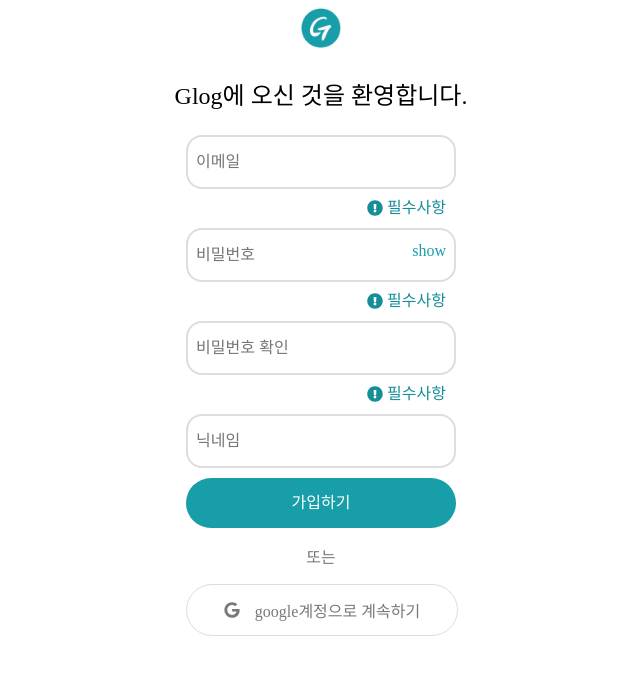
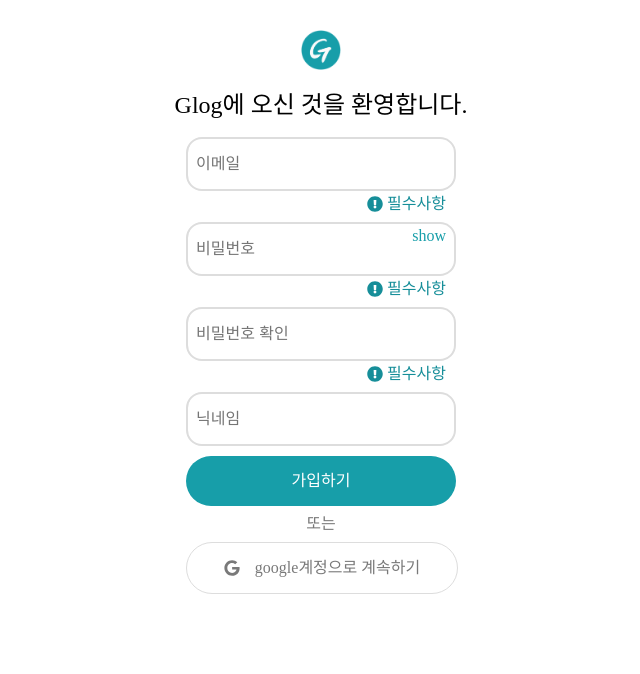
Before and after one commit to codestates/glog, a React (Create React App) app in the folder glog-client/: page /signup in a window 1280 px wide. Shown: the top 674 px of the page, without its empty margins (319-959 px from the left). Built offline with nearby package versions, Linux system fonts and the light colour scheme.

Commit message:
change signup css

```diff
--- a/glog-client/src/App.js
+++ b/glog-client/src/App.js
@@ -4,6 +4,7 @@ import SignIn from './pages/SignIn';
 import SignUp from './pages/SignUp';
 import Mypage from './pages/MyPage';
 import Main from './pages/Main';
+import './App.css'
 
 
 function App() {
--- a/glog-client/src/css/reset.css
+++ b/glog-client/src/css/reset.css
@@ -1,3 +1,17 @@
+
+
+a {
+  text-decoration: none;
+  color: inherit;
+}
+
+html,
+body {
+  height: 100%;
+}
+
+
+
 html, body, div, span, applet, object, iframe,
 h1, h2, h3, h4, h5, h6, p, blockquote, pre,
 a, abbr, acronym, address, big, cite, code,
@@ -18,23 +32,10 @@ time, mark, audio, video {
 	font: inherit;
 	vertical-align: baseline;
 }
+/* HTML5 display-role reset for older browsers */
 article, aside, details, figcaption, figure,
 footer, header, hgroup, menu, nav, section {
 	display: block;
-}
-body {
-  margin: 0;
-  box-sizing: border-box;
-  font-family: "Apple SD Gothic Neo", AppleSDGothicNeo, "Noto Sans CJK KR",
-    "NanumGothic", "Malgun Gothic", "맑은 고딕", 돋움, dotum, arial, sans-serif;
-  -webkit-font-smoothing: antialiased;
-  -moz-osx-font-smoothing: grayscale;
-  overflow-x: hidden;
-}
-*,
-*:before,
-*:after {
-  box-sizing: inherit;
 }
 body {
 	line-height: 1;
--- a/glog-client/src/css/signUp.css
+++ b/glog-client/src/css/signUp.css
@@ -10,9 +10,11 @@
     display: inline-block;
     width: 40px;
     height: 40px;
+    margin-top: 30px;
 }
 .intro .salutation {
     font-size: 1.5em;
+    margin: 20px 0;
 }
 /* user info */
 .user-info {
@@ -83,6 +85,7 @@
     text-align: center;
 }
 .social-login-btn p {
+    margin: 10px 0;
     color: #797979;
 }
 .social-login-btn div{
```
